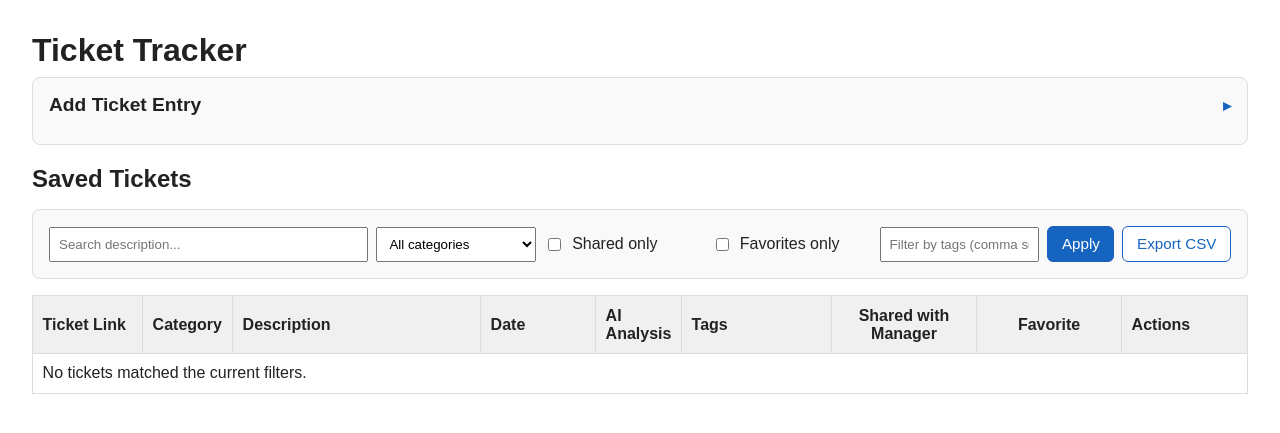
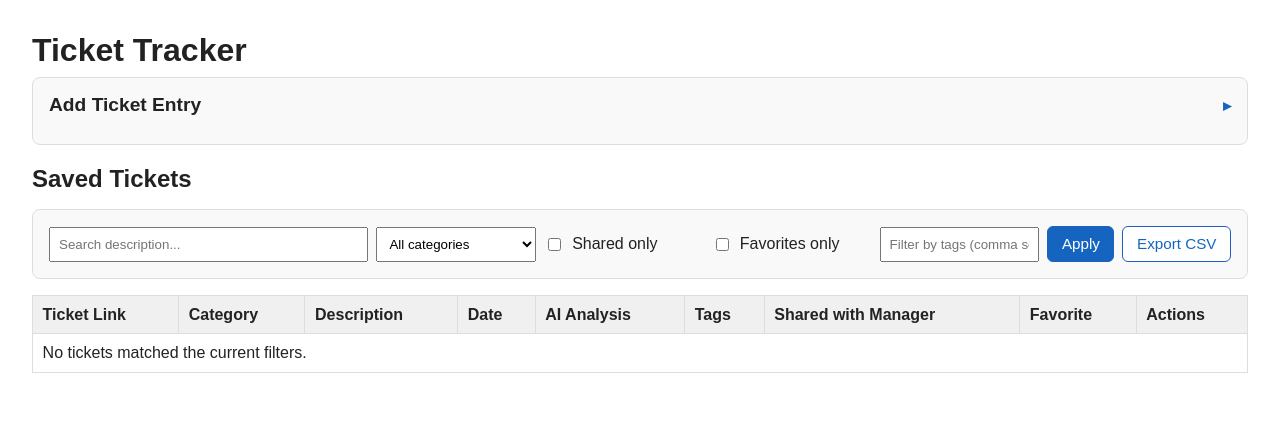
Before and after one commit to Mitchell-13/pack_tracker, a Flask app: page / in a window 1280 px wide. Shown: the top 433 px of the page. Run offline with Flask 3, Linux system fonts and the light colour scheme; data that the repository does not hold is empty.

Commit message:
Revert "Polish saved tickets table layout and date display"

```diff
--- a/app.py
+++ b/app.py
@@ -13,16 +13,6 @@ BASE_DIR = Path(__file__).resolve().parent
 DATABASE = BASE_DIR / "tickets.db"
 
 app = Flask(__name__)
-
-
-@app.template_filter("human_date")
-def human_date(value: str) -> str:
-    try:
-        parsed_date = datetime.strptime(value, "%Y-%m-%d")
-    except (TypeError, ValueError):
-        return value
-
-    return f"{parsed_date:%b} {parsed_date.day}, {parsed_date:%Y}"
 
 
 def get_db() -> sqlite3.Connection:
--- a/templates/index.html
+++ b/templates/index.html
@@ -41,17 +41,8 @@
     .danger { border: 1px solid #c62828; color: #c62828; background: #fff; }
     .danger:hover { background: #ffecec; }
     table { border-collapse: collapse; width: 100%; }
-    th, td { border: 1px solid #ddd; padding: 0.65rem 0.6rem; text-align: left; }
+    th, td { border: 1px solid #ddd; padding: 0.6rem; text-align: left; }
     th { background: #f0f0f0; }
-    .tickets-table { table-layout: fixed; }
-    .tickets-table col.col-link { width: 110px; }
-    .tickets-table col.col-category { width: 90px; }
-    .tickets-table col.col-date { width: 115px; }
-    .tickets-table col.col-analysis { width: 86px; }
-    .tickets-table col.col-tags { width: 150px; }
-    .tickets-table col.col-shared,
-    .tickets-table col.col-favorite { width: 145px; }
-    .tickets-table col.col-actions { width: 126px; }
     .sort-links a { margin-right: 0.6rem; }
     .muted { color: #666; font-size: 0.9rem; }
     .controls { margin: 1rem 0; }
@@ -59,15 +50,9 @@
     .controls label { margin: 0; font-weight: normal; }
     .ticket-link-cell,
     .analysis-cell,
-    .shared-cell,
-    .favorite-cell,
     .actions-cell {
       text-align: center;
       vertical-align: middle;
-    }
-    .shared-header,
-    .favorite-header {
-      text-align: center;
     }
     .ticket-link-cell .btn,
     .analysis-cell .btn {
@@ -254,18 +239,7 @@
     </form>
   </div>
 
-  <table class="tickets-table">
-    <colgroup>
-      <col class="col-link" />
-      <col class="col-category" />
-      <col class="col-description" />
-      <col class="col-date" />
-      <col class="col-analysis" />
-      <col class="col-tags" />
-      <col class="col-shared" />
-      <col class="col-favorite" />
-      <col class="col-actions" />
-    </colgroup>
+  <table>
     <thead>
       <tr>
         <th>Ticket Link</th>
@@ -274,8 +248,8 @@
         <th>Date</th>
         <th>AI Analysis</th>
         <th>Tags</th>
-        <th class="shared-header">Shared with Manager</th>
-        <th class="favorite-header">Favorite</th>
+        <th>Shared with Manager</th>
+        <th>Favorite</th>
         <th>Actions</th>
       </tr>
     </thead>
@@ -287,7 +261,7 @@
         </td>
         <td>{{ ticket['category'] }}</td>
         <td>{{ ticket['description'] }}</td>
-        <td>{{ ticket['date'] | human_date }}</td>
+        <td>{{ ticket['date'] }}</td>
         <td class="analysis-cell">
           {% if ticket['ai_analysis'] %}
             <button
@@ -312,8 +286,8 @@
             —
           {% endif %}
         </td>
-        <td class="shared-cell">{{ '✅' if ticket['shared_with_manager'] else '❌' }}</td>
-        <td class="favorite-cell">{{ '⭐' if ticket['favorite'] else '—' }}</td>
+        <td>{{ '✅' if ticket['shared_with_manager'] else '❌' }}</td>
+        <td>{{ '⭐' if ticket['favorite'] else '—' }}</td>
         <td class="actions-cell">
           <div class="actions">
             <form method="get" action="{{ url_for('index') }}">
```
